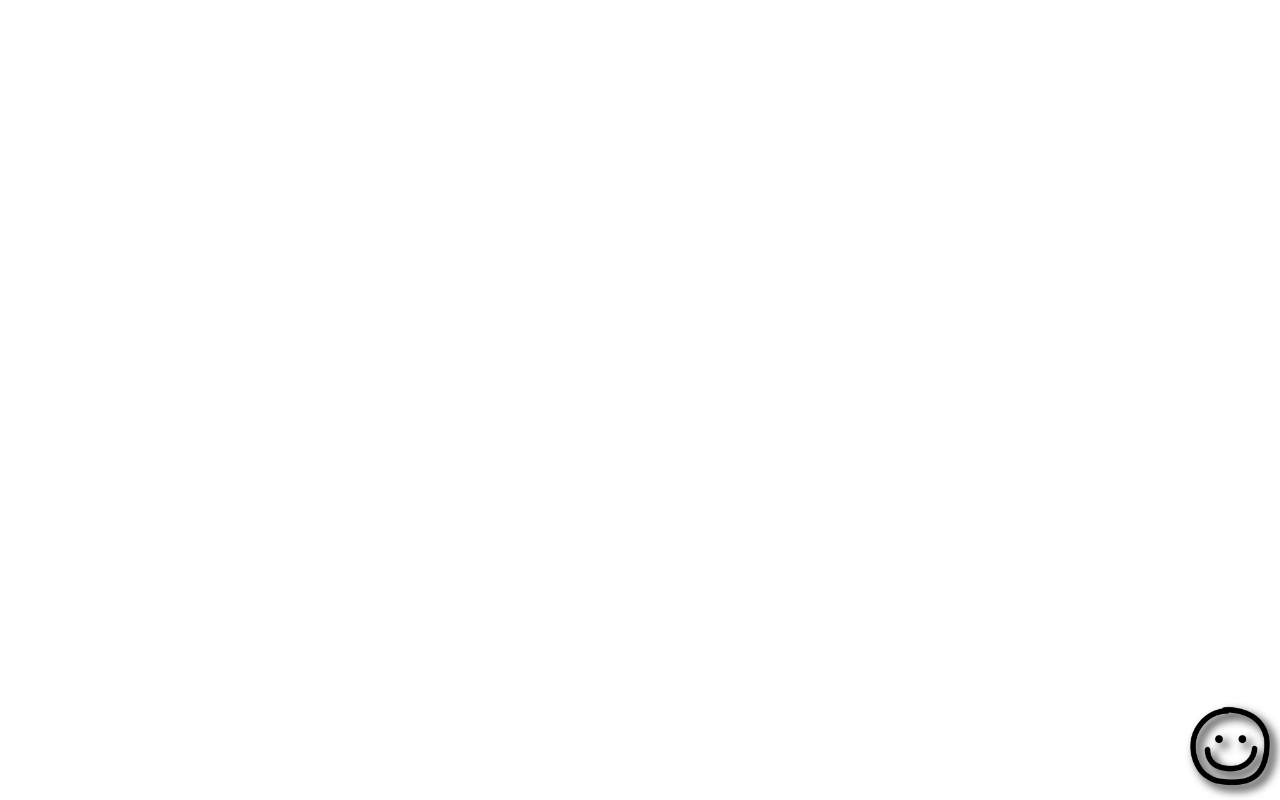
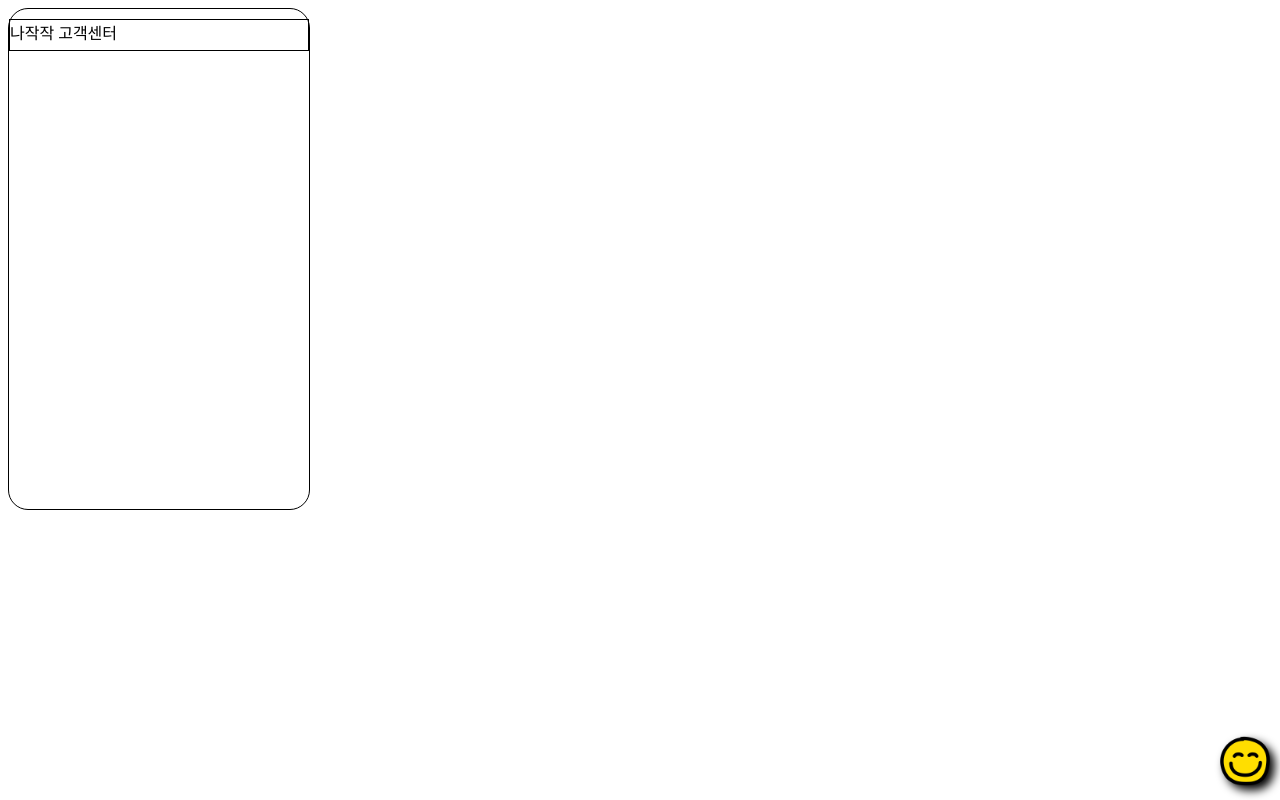
Before and after one commit to zam0ng/node-PJ, a plain HTML site: page frontend/chat.html in a window 1280 px wide. Drawn offline with Linux system fonts and the light colour scheme.

Commit message:
상세페이지 버그 수정

```diff
--- a/frontend/chat.html
+++ b/frontend/chat.html
@@ -9,8 +9,16 @@
   </head>
   <body>
     <!-- chat  -->
-    <div class="chatWrap">
-      <img src="../backend/img/happy.png" />
+    <!-- <div class="chatWrap">
+      <img src="../backend/img/happy_yellow.png" />
+    </div> -->
+    <div class="chatContainer">
+      <div class="chatMain">
+        <div class="chatHeader">
+          <span>나작작 고객센터</span>
+        </div>
+      </div>
     </div>
   </body>
+  <script src="./js/chat.js"></script>
 </html>
--- a/frontend/css/chat.css
+++ b/frontend/css/chat.css
@@ -1,17 +1,36 @@
-.chatWrap {
+/* chat 버튼 */
+#chatWrap {
   position: fixed;
   right: 10px;
   bottom: 10px;
 }
 
-.chatWrap img {
-  width: 80px;
-  height: 80px;
+#chatWrap img {
+  width: 50px;
+  height: 50px;
   filter: drop-shadow(5px 5px 5px #000);
+  transition: 1s;
 }
 
-.chatWrap img:hover {
+#chatWrap img:hover {
   cursor: pointer;
   transition: 1s;
   transform: scale(1.1);
 }
+
+/* 버튼 누르면 나오는곳 */
+.chatContainer {
+}
+
+.chatMain {
+  width: 300px;
+  height: 500px;
+  border: 1px solid;
+  border-radius: 20px;
+}
+
+.chatHeader {
+  margin: 10px 0;
+  height: 30px;
+  border: 1px solid;
+}
--- /dev/null
+++ b/frontend/js/chat.js
@@ -0,0 +1,22 @@
+// ==========================================================
+// 채팅 div 그리기
+// ==========================================================
+const chatWrap = document.createElement("div");
+const chatImg = document.createElement("img");
+
+chatWrap.setAttribute("id", "chatWrap");
+chatImg.setAttribute("src", "/backend/img/happy_yellow.png");
+
+chatWrap.append(chatImg);
+
+document.body.appendChild(chatWrap);
+// ==========================================================
+
+// ==========================================================
+chatWrap.onclick = (e) => {
+  try {
+    console.log(e.target);
+  } catch (error) {
+    console.error(error);
+  }
+};
```
Also changed, not shown: backend/controllers/viewController.js (+21 -17 lines), frontend/js/view.js (+6 -8 lines), backend/img/happy_yellow.png (added).
